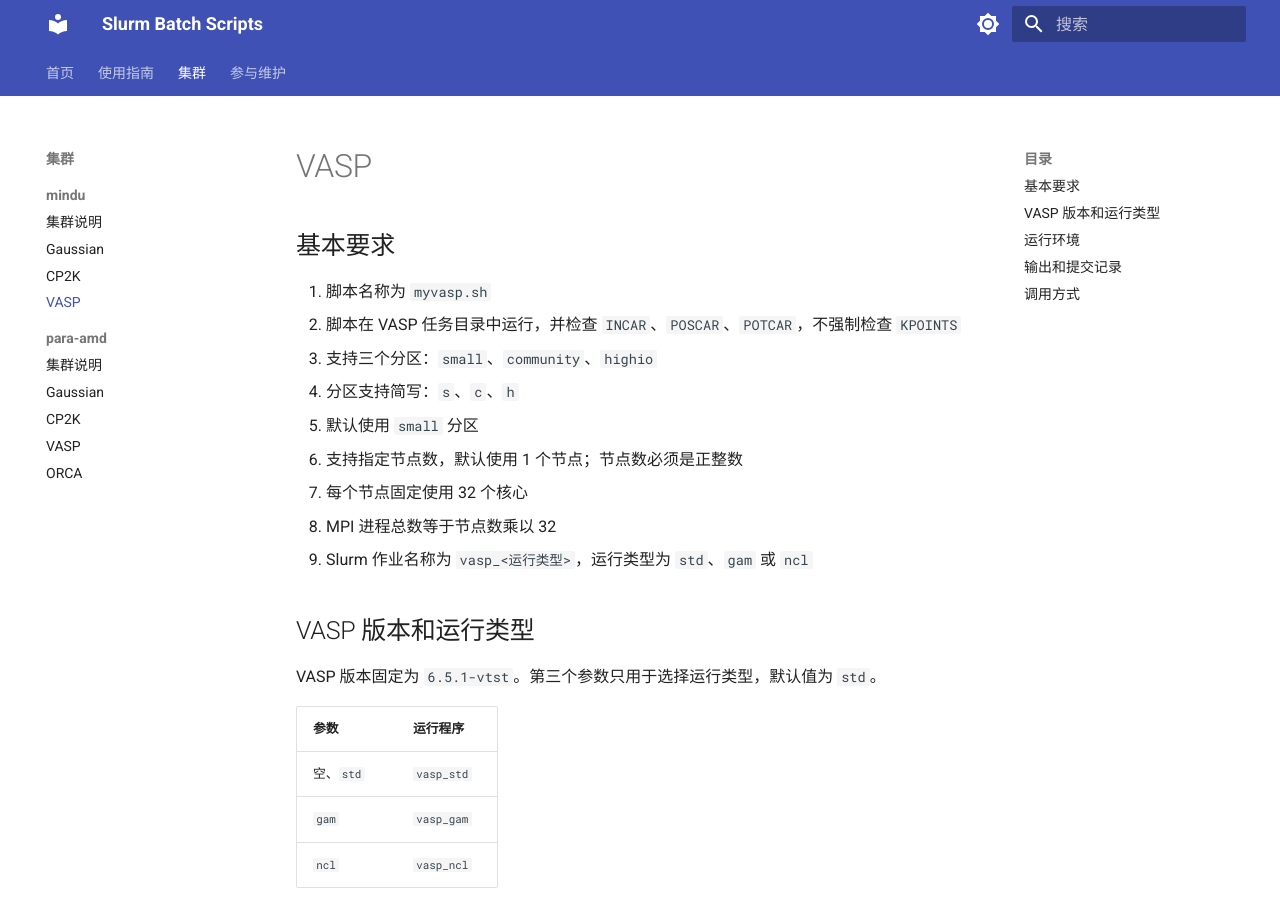
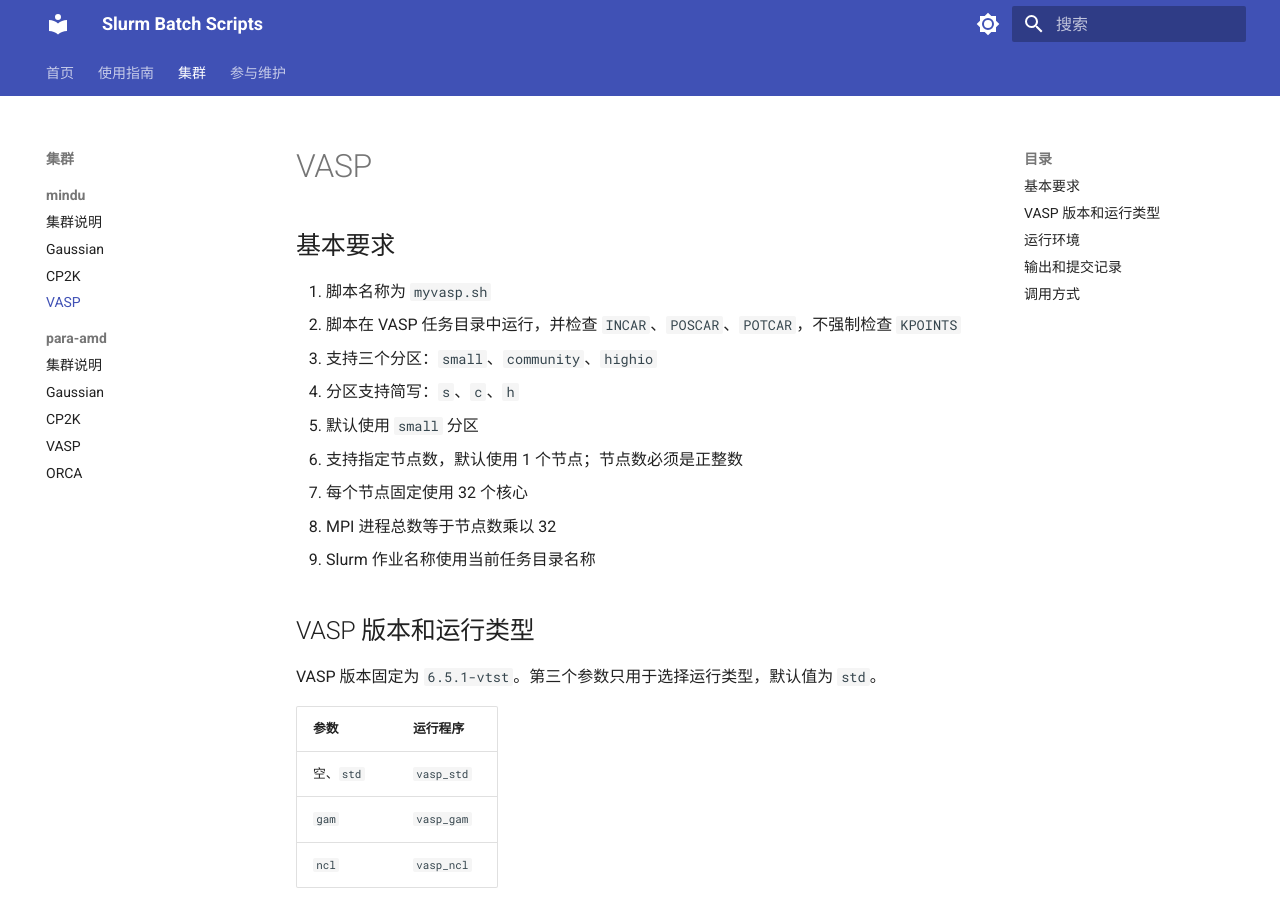
Before and after one commit to wxia529/slurm-batch-scripts, an MkDocs documentation site: the page built from docs/clusters/mindu/vasp.md, in a window 1280 px wide and 900 px high. Built offline with MkDocs 1.6.1 and Material for MkDocs 9.7.7, drawn with Linux system fonts in a browser that asks for light colours.

Commit message:
fix: use directory name for VASP jobs

```diff
--- a/docs/clusters/mindu/vasp.md
+++ b/docs/clusters/mindu/vasp.md
@@ -10,7 +10,7 @@
 6. 支持指定节点数，默认使用 1 个节点；节点数必须是正整数
 7. 每个节点固定使用 32 个核心
 8. MPI 进程总数等于节点数乘以 32
-9. Slurm 作业名称为 `vasp_<运行类型>`，运行类型为 `std`、`gam` 或 `ncl`
+9. Slurm 作业名称使用当前任务目录名称
 
 ## VASP 版本和运行类型
 
```
Also changed, not shown: 1 other file.
